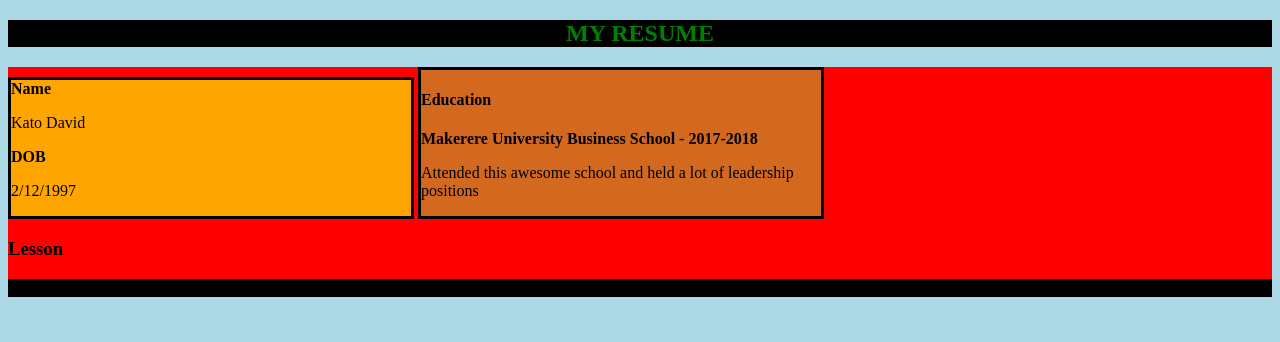
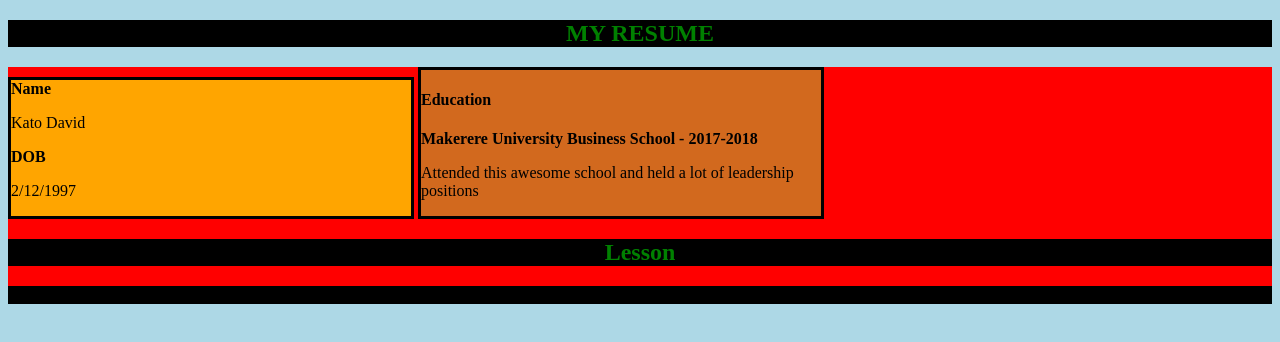
Before and after one commit to Davikxon/Davikxon.github.io, a plain HTML site: page index.html in a window 1280 px wide. Drawn offline with Linux system fonts and the light colour scheme.

Commit message:
Update index.html

```diff
--- a/index.html
+++ b/index.html
@@ -19,7 +19,7 @@
 	 <b>Makerere University Business School - 2017-2018 </b>
 	<p> Attended this awesome school and held a lot of leadership positions </p> </span>
      </div>
-		<h3>Lesson </h3>
+		<h2>Lesson </h2>
  <div class="Lesson">
 	 <p>I have understood what you have taught me.</p>
 	 </div>
```
